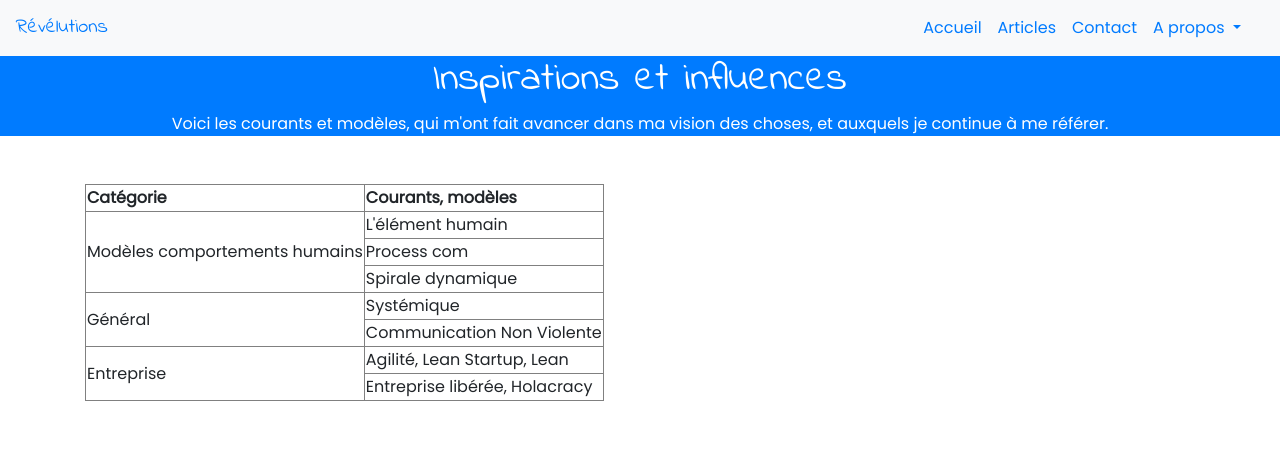
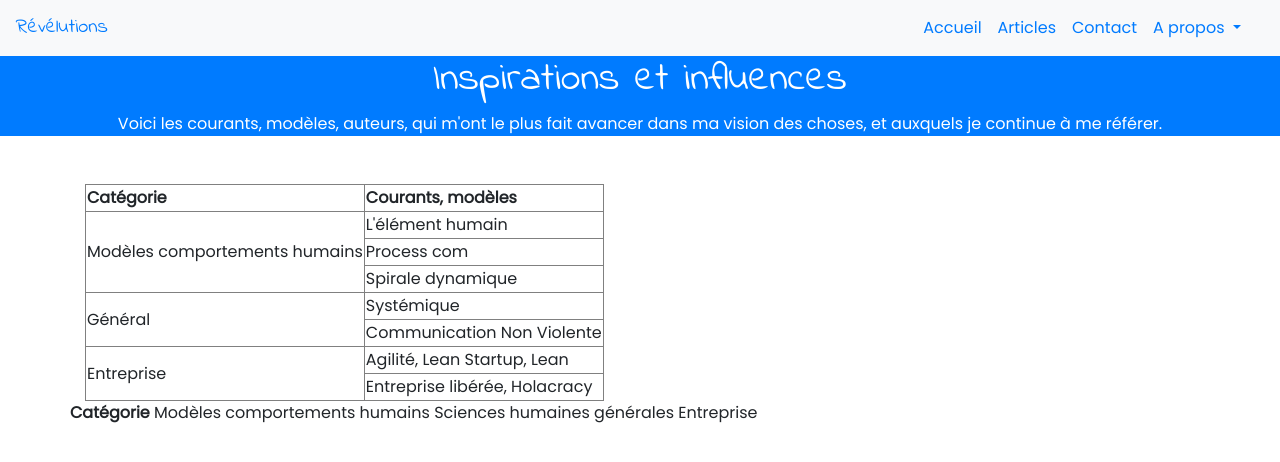
Before and after one commit to OrgaEvolutions/Nathoup.github.io, a Jekyll site: the page built from divers/inspirations.html, in a window 1280 px wide. Shown: the top 462 px of the page. Built offline with Jekyll 4.4.1, drawn with Linux system fonts in a browser that asks for light colours; nearby versions of some CDN libraries; some web fonts are replaced.

Commit message:
Update inspirations.html

```diff
--- a/divers/inspirations.html
+++ b/divers/inspirations.html
@@ -1,7 +1,7 @@
 ---
 layout: default
 title: Inspirations et influences
-intro: Voici les courants et modèles, qui m'ont fait avancer dans ma vision des choses, et auxquels je continue à me référer.
+intro: Voici les courants, modèles, auteurs, qui m'ont le plus fait avancer dans ma vision des choses, et auxquels je continue à me référer.
 ---
 
 
@@ -62,3 +62,12 @@ intro: Voici les courants et modèles, qui m'ont fait avancer dans ma vision des
       <!--<td>Reinventing Organizations, Frédéric Laloux</td>-->
     </tr>
   </table>
+
+<div class="row">
+  <div class="column">
+    <b>Catégorie</b>
+    {% for categ in site.data.inspirations %}
+      {{categ.categorie}}
+    {% endfor %}
+  </div>
+</div>
```
